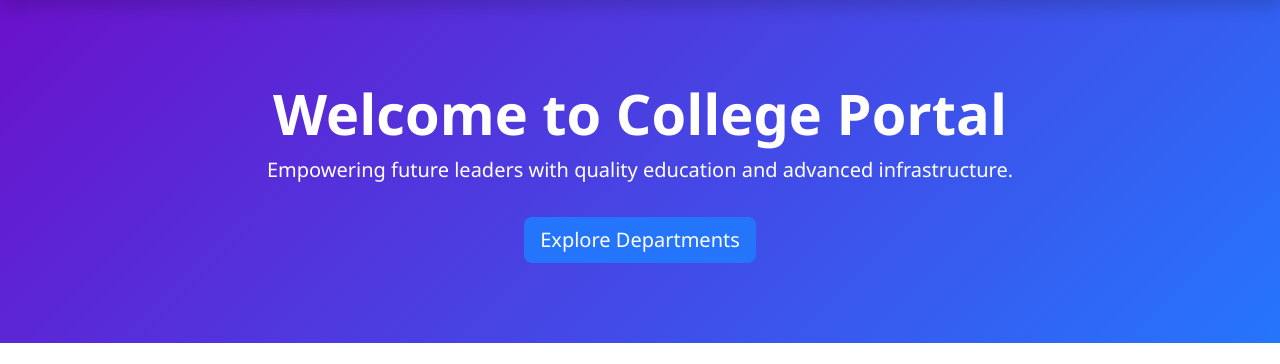
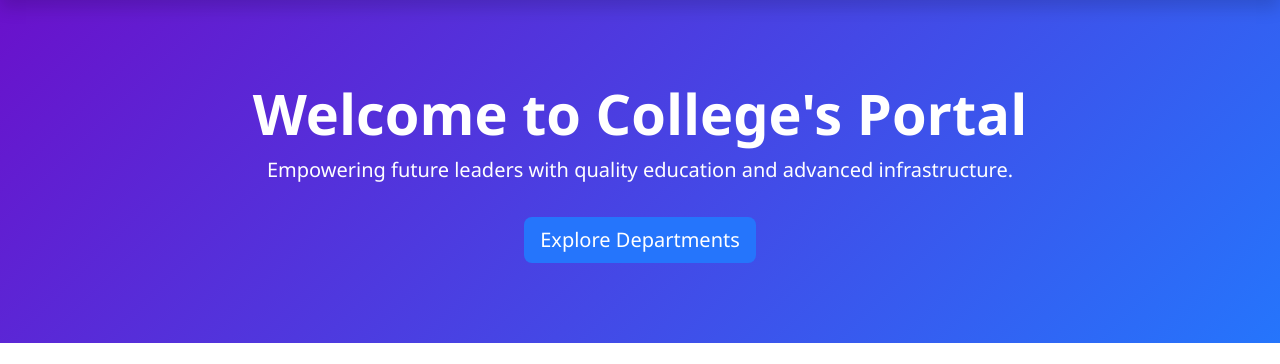
Before and after one commit to ShivendraTiwari447/python-project, a Django app: page / in a window 1280 px wide. Shown: the part 56-420 px from the top of the page. Run offline with Django 5.2, Linux system fonts and the light colour scheme; some libraries are stand-ins or nearby versions.

Commit message:
Update home.html
fixes

```diff
--- a/Homepage/templates/Homepage/home.html
+++ b/Homepage/templates/Homepage/home.html
@@ -77,7 +77,7 @@
     <!-- Hero Section -->
     <section class="hero">
         <div class="container">
-            <h1 class="display-4 fw-bold">Welcome to College Portal</h1>
+            <h1 class="display-4 fw-bold">Welcome to College's Portal</h1>
             <p class="lead">Empowering future leaders with quality education and advanced infrastructure.</p>
             <a href="#departments" class="btn btn-lg btn-primary mt-3">Explore Departments</a>
         </div>
```
